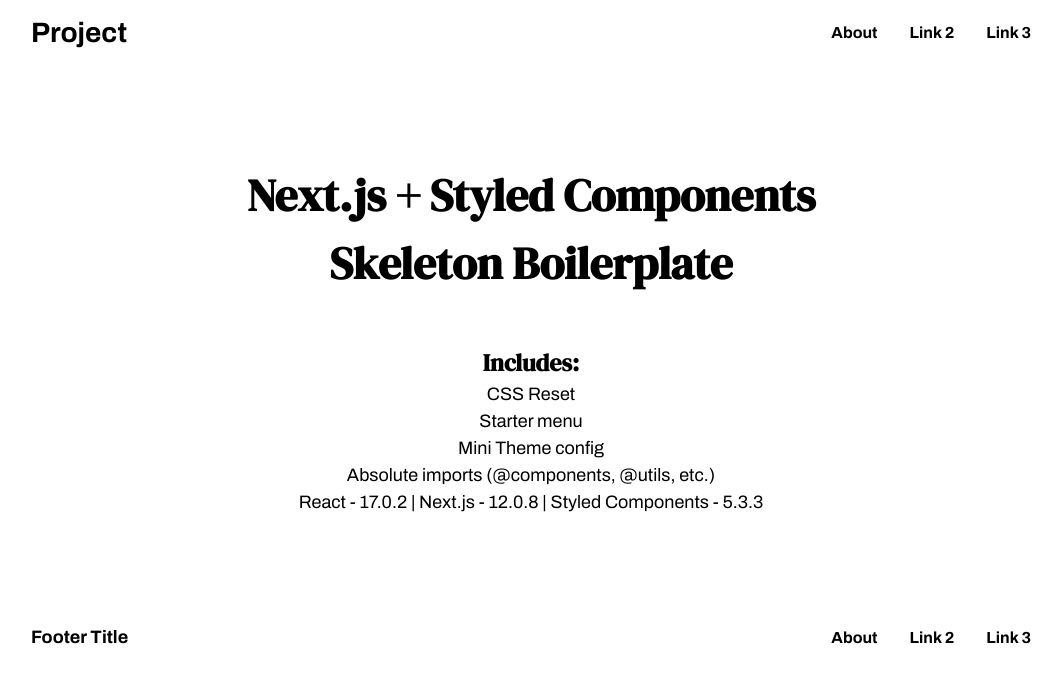
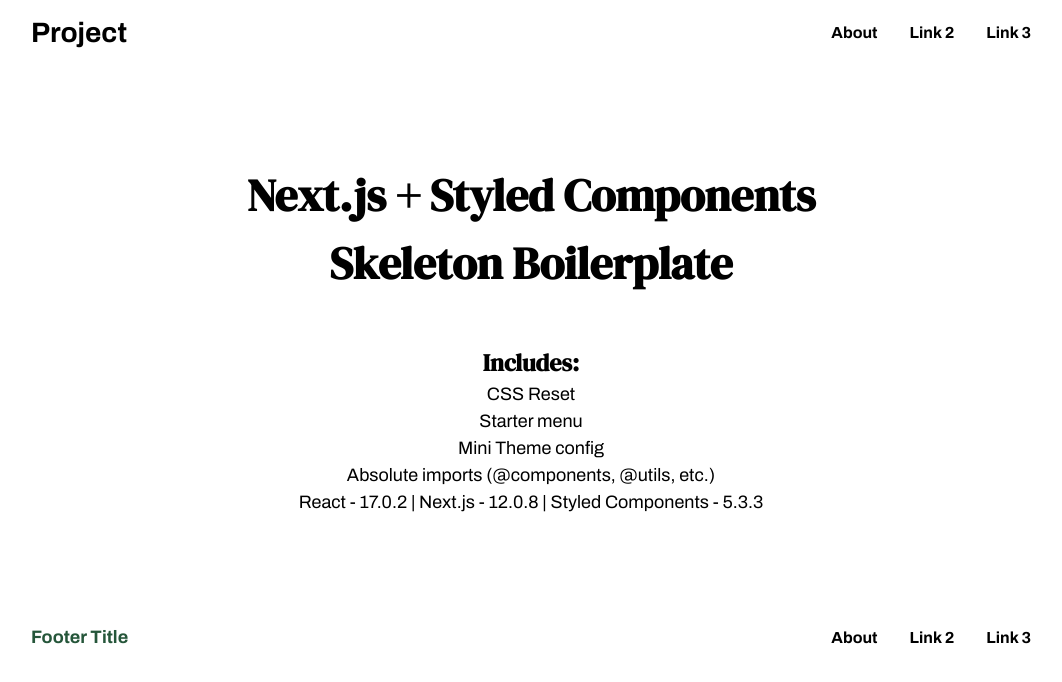
Before and after one commit to KyleShook/nextjs-skeleton-boilerplate, a Next.js app: page / in a window 1280 px wide. Shown: the top 682 px of the page, without its empty margins (109-1171 px from the left). Built offline with nearby package versions, Linux system fonts and the light colour scheme.

Commit message:
readme update, misc style changes

```diff
--- a/components/Footer/Footer.styled.js
+++ b/components/Footer/Footer.styled.js
@@ -1,5 +1,5 @@
 import styled from "styled-components";
-import { theme, type } from "styles/theme.styled";
+import { theme, type, colors } from "styles/theme.styled";
 
 export const Menu = styled.div`
 	padding: 12px 0;
@@ -9,9 +9,9 @@
 `;
 
 export const Logo = styled.a`
-	color: ${theme.color};
+	color: ${colors.primary};
 	font-family: ${type.sans};
-	font-size: 18px;
+	font-size: ${type.medium};
 	font-weight: 600;
 	text-decoration: none;
 `;
--- a/styles/global.styled.js
+++ b/styles/global.styled.js
@@ -42,8 +42,7 @@
   line-height: 1.5;
   background: ${theme.background};
   color: ${theme.color};
-  /* font-family: ${type.serif}; */
- font-family: ${type.sans};
+  font-family: ${type.sans};
 }
 
 /* Remove list styles on ul, ol elements with a class attribute */
@@ -107,7 +106,7 @@
 }
 
 p {
-	font-size: 18px;
+	font-size: ${type.medium};
   font-family: ${type.sans};
 }
 
--- a/styles/theme.styled.js
+++ b/styles/theme.styled.js
@@ -9,8 +9,16 @@
 export const type = {
 	sans: "'Archivo', sans-serif;",
 	serif: "'DM Serif Display', serif;",
+	small: "12px",
+	medium: "18px",
+	large: "24px",
+	xlarge: "30px",
 };
 
-export const colors = {};
+export const colors = {
+	primary: "#25563A",
+	secondary: "#4C956C",
+	terciary: "#4C956C",
+};
 export const fontSize = {};
 export const width = {};
```
Also changed, not shown: 1 other file (tests, documents, lock files or other folders).
